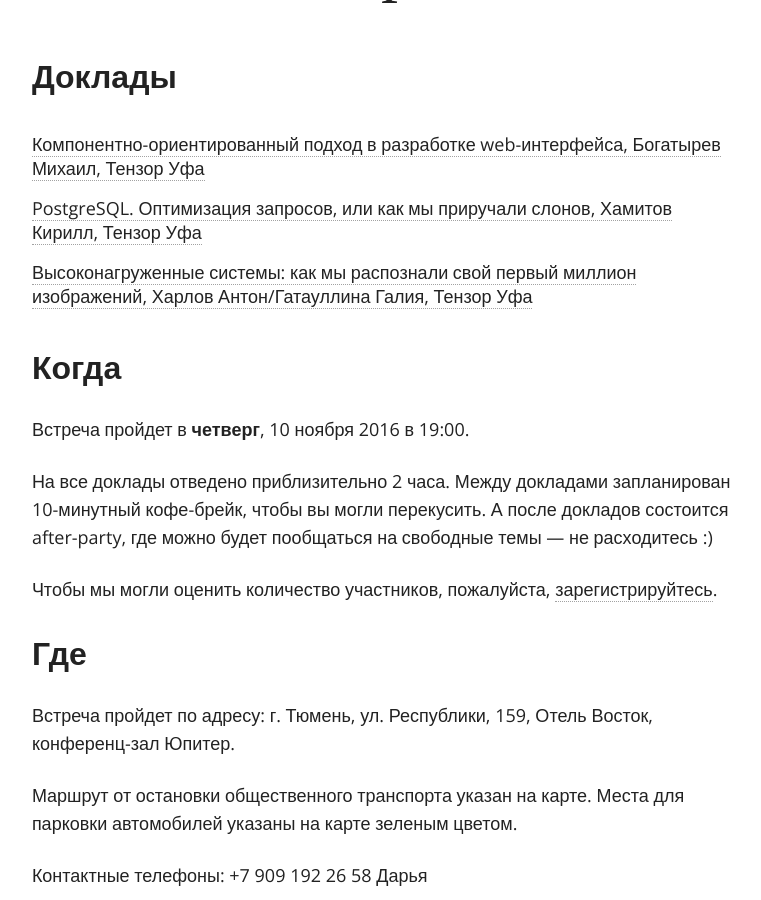
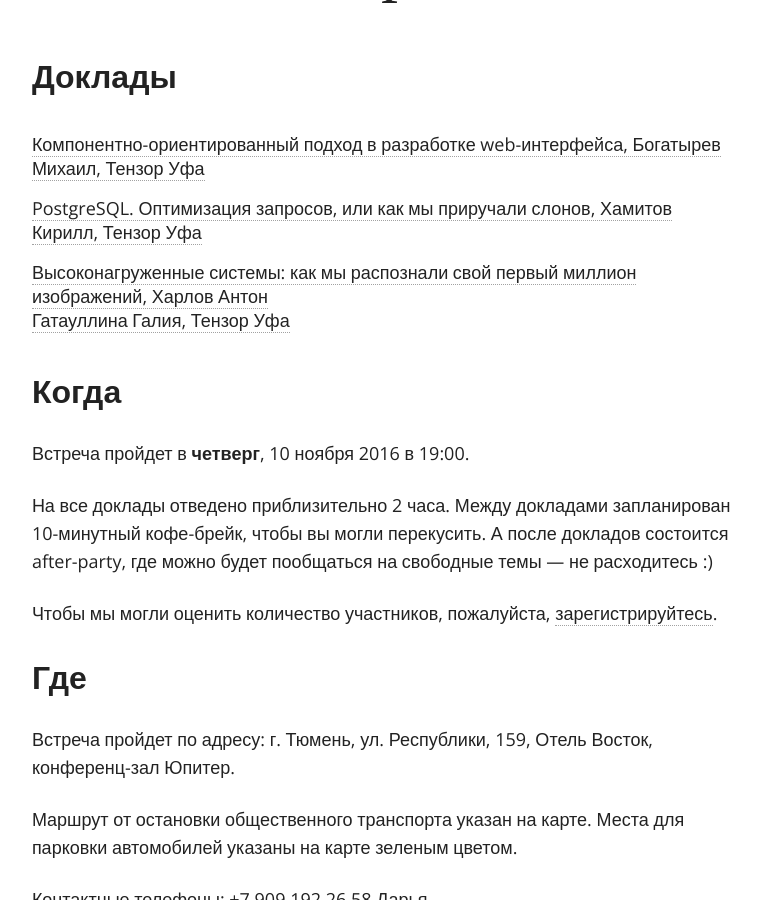
Before and after one commit to tensor-tyumen/tensor-tyumen.github.io, a Jekyll site: the page built from index.md, in a window 1280 px wide and 900 px high, scrolled down 547 px. Shown: the whole window, without its empty margins (254-1015 px from the left). Built offline with Jekyll 4.4.1, drawn with Linux system fonts in a browser that asks for light colours; nearby versions of some CDN libraries; comment, search, counter and statistics services are not loaded.

Commit message:
поменял имя персонажа

```diff
--- a/_data/authors.yml
+++ b/_data/authors.yml
@@ -22,7 +22,7 @@ timofeev_vitaliy:
   current: false
 
 harlov_anton:
-  name: Харлов Антон/Гатауллина Галия
+  name: Харлов Антон<br>Гатауллина Галия
   avatar: harlov_anton.jpg
   company: Тензор Уфа
   current: true
```
